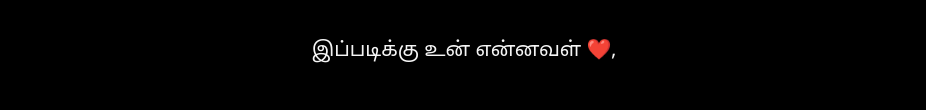
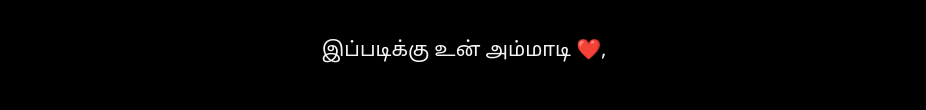
Before and after one commit to Aarthy15/Birthday-surprise, a plain HTML site: page secret.html in a window 1280 px wide. Shown: the part 2603-2713 px from the top of the page, without its empty margins (176-1102 px from the left). Drawn offline with Linux system fonts and the light colour scheme.

Commit message:
Update secret.html

```diff
--- a/secret.html
+++ b/secret.html
@@ -123,7 +123,7 @@ p{
 <br>"என் என்னவனுக்கு இனிய பிறந்தநாள் நல்வாழ்த்துகள்" ❤️.
 </p><br>
 <p>உன்னை நினைத்து வாழ ஆரம்பித்து, இப்போது நீ சொன்னால் சாகக் கூட தயாராக இருக்கும் உன் என்னவள் ❤️. </p><br>
-<p>இப்படிக்கு உன் என்னவள் ❤️, </p><br>
+<p>இப்படிக்கு உன் அம்மாடி ❤️, </p><br>
 <p>ஆர்த்தி ❤️.</p><br>
 </div>
 
```
